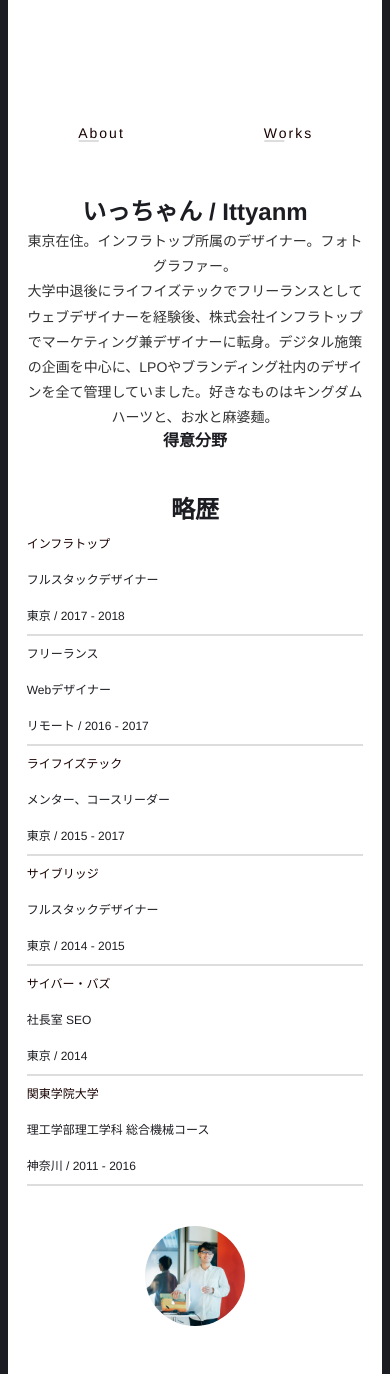
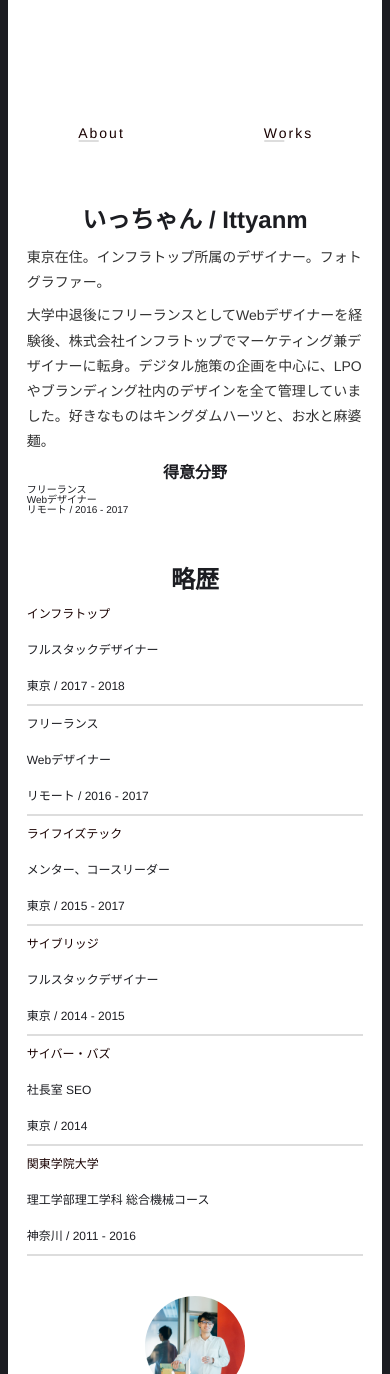
Before and after one commit to Ittyanm/Ittyanm, a PHP site: page /about/index.html in a window 390 px wide. Shown: the part 398-1772 px from the top of the page. Run offline with PHP 8.4, Linux system fonts and the light colour scheme; some libraries are stand-ins or nearby versions.

Commit message:
略歴修正

```diff
--- a/about/index.html
+++ b/about/index.html
@@ -112,8 +112,14 @@
       <div class="message">
        <h2>いっちゃん / Ittyanm</h2>
        <p>東京在住。インフラトップ所属のデザイナー。フォトグラファー。</p>
-       <p>大学中退後にライフイズテックでフリーランスとしてウェブデザイナーを経験後、株式会社インフラトップでマーケティング兼デザイナーに転身。デジタル施策の企画を中心に、LPOやブランディング社内のデザインを全て管理していました。好きなものはキングダムハーツと、お水と麻婆麺。</p>
+       <p>大学中退後にフリーランスとしてWebデザイナーを経験後、株式会社インフラトップでマーケティング兼デザイナーに転身。デジタル施策の企画を中心に、LPOやブランディング社内のデザインを全て管理していました。好きなものはキングダムハーツと、お水と麻婆麺。</p>
        <h3>得意分野</h3>
+        <ol>
+          <li class="career-employer">フリーランス</li>
+          <li class="career-title">Webデザイナー</li>
+          <li class="career-period">リモート / 2016 - 2017</li>
+        </ol>
+
      </div>
       <!-- .message -->
       <div class="careers">
--- a/assets/css/about.css
+++ b/assets/css/about.css
@@ -18,12 +18,22 @@
 .container .avatar{
   padding: 40px 12px;
 }
+.container h2,
+.container h3,
+.container p{
+  margin: 16px 0 0;
+}
 /* Tablet only */
 @media only screen and (max-width: 768px) {
   .container .message,
   .container .careers,
   .container .avatar{
     padding: 20px 0;
+  }
+  .container h2,
+  .container h3,
+  .container p{
+    margin: 8px 0 0;
   }
 }
 /* ↑ LAYOUT ↑ */
@@ -110,7 +120,9 @@ header .sentence {
   }
 }
 /* ↓ MESSAGE ↓ */
-
+.message p{
+  text-align: left;
+}
 /* Tablet only */
 @media only screen and (max-width: 768px) {}
 
```
